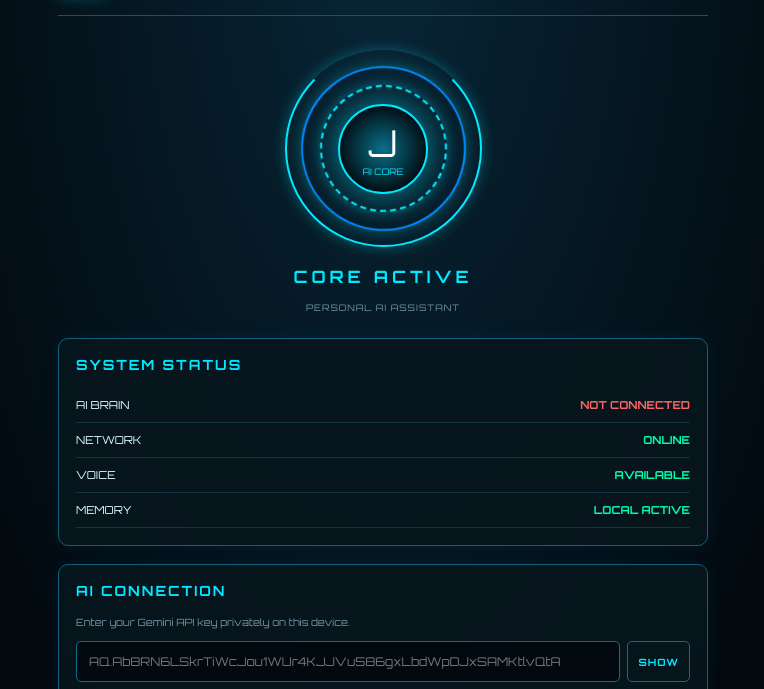
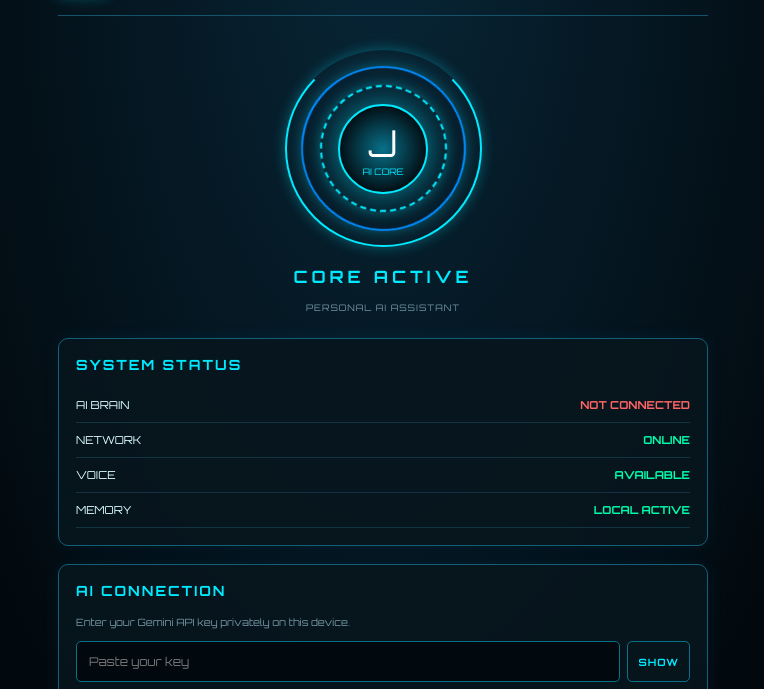
Before and after one commit to ubbathotivirat-pixel/Jarvis-ai., a plain HTML site: page index.html in a window 1280 px wide. Shown: the part 83-772 px from the top of the page, without its empty margins (257-1021 px from the left). Drawn offline with Linux system fonts and the light colour scheme.

Commit message:
Update API key placeholder text in index.html

```diff
--- a/index.html
+++ b/index.html
@@ -65,7 +65,7 @@
         <p>Enter your Gemini API key privately on this device.</p>
         <div class="key-row">
           <input id="apiKey" type="password"
-            placeholder="AQ.Ab8RN6LSkrTiWcJou1WUr4KJJVu586gxLbdWpDJxSAMKtlvQtA">
+            placeholder="Paste your key">
           <button id="toggleKey" class="small-button">SHOW</button>
         </div>
         <div class="settings-actions">
```
